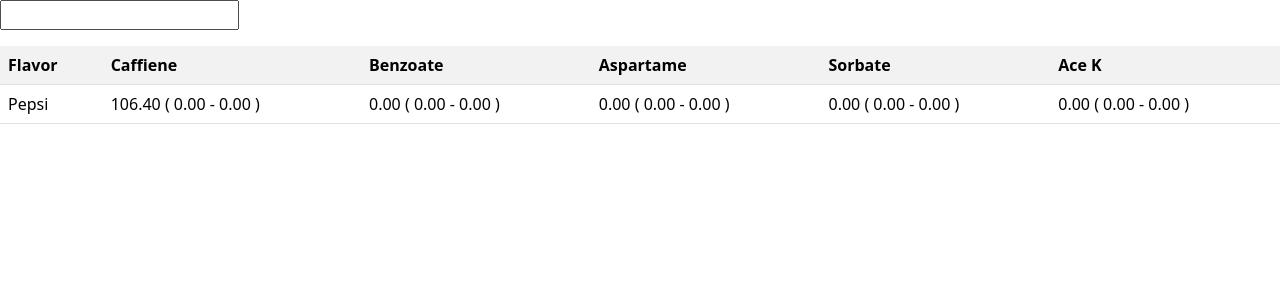
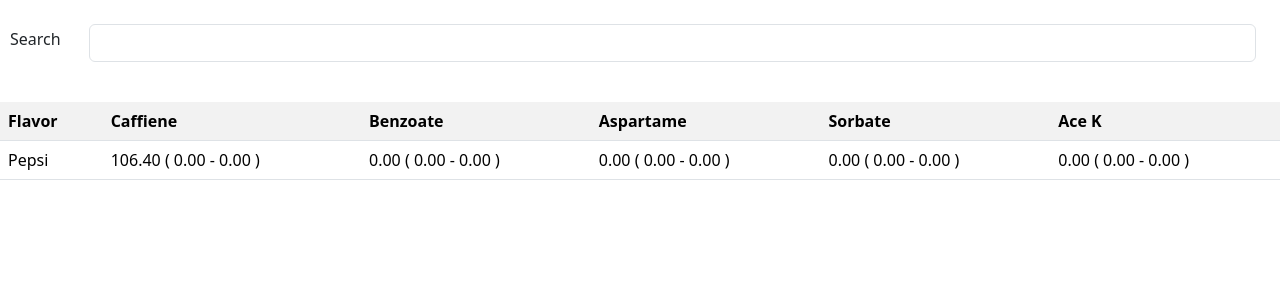
Before and after one commit to pimpy6565/stannews, a Django app: page /screen/search in a window 1280 px wide. Shown: the top 300 px of the page. Run offline with Django 5.2, Linux system fonts and the light colour scheme; a user stored in the database is signed in; data comes from the database, SQL or seed files in the repository.

Commit message:
Search bar

```diff
--- a/screen/templates/screen/search.html
+++ b/screen/templates/screen/search.html
@@ -6,8 +6,9 @@
     <link href="https://cdn.jsdelivr.net/npm/bootstrap@5.3.8/dist/css/bootstrap.min.css" rel="stylesheet">
 </head>
 <body>
-<form method="get">
-    <input type="search" name="q">
+<form method="get" class="d-flex align-items-center gap-1">
+    <label class="form-label" style="margin-left:10px;">Search</label>
+    <input type="search" name="q" class="form-control m-4" autocomplete="off">
 </form>
 <table class="table table-striped table-hover">
     <tr style="position:sticky;top:0;z-index:1;">
```
